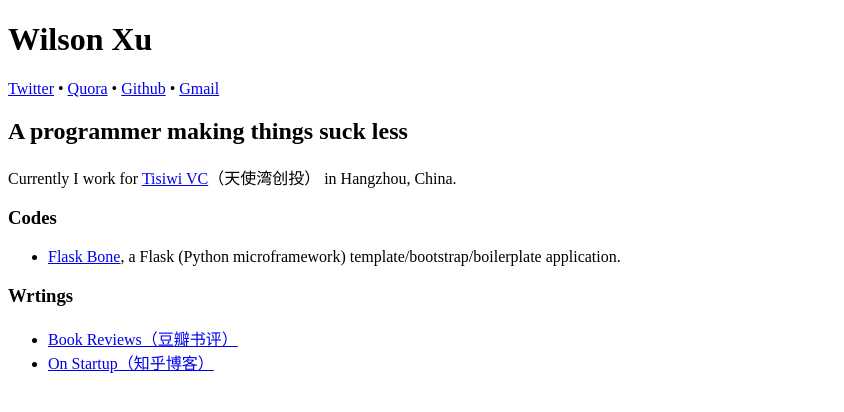
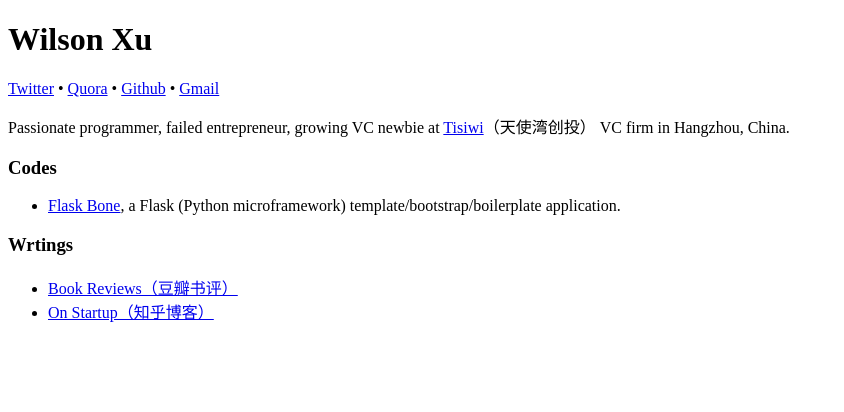
Before and after one commit to imwilsonxu/imwilsonxu.github.io, a plain HTML site: page index.html in a window 1280 px wide. Shown: the whole page, without its empty margins (0-844 px from the left). Drawn offline with Linux system fonts and the light colour scheme.

Commit message:
Update self-intro.

```diff
--- a/index.html
+++ b/index.html
@@ -10,8 +10,7 @@
     <body>
         <h1>Wilson Xu</h1>
         <p><a href="https://twitter.com/imwilsonxu">Twitter</a> &bull; <a href="https://www.quora.com/Wilson-Xu">Quora</a> &bull; <a href="https://github.com/imwilsonxu">Github</a> &bull; <a href="https://mail.google.com/mail/?view=cm&amp;fs=1&amp;tf=1&amp;to=imwilsonxu@gmail.com">Gmail</a></p>
-        <h2>A programmer making things suck less</h2>
-        <p>Currently I work for <a href='http://tisiwi.com'>Tisiwi VC</a>（天使湾创投） in Hangzhou, China.</p>
+        <p>Passionate programmer, failed entrepreneur, growing VC newbie at <a href='http://tisiwi.com'>Tisiwi</a>（天使湾创投） VC firm in Hangzhou, China.</p>
 
         <h3>Codes</h3>
         <ul>
```
